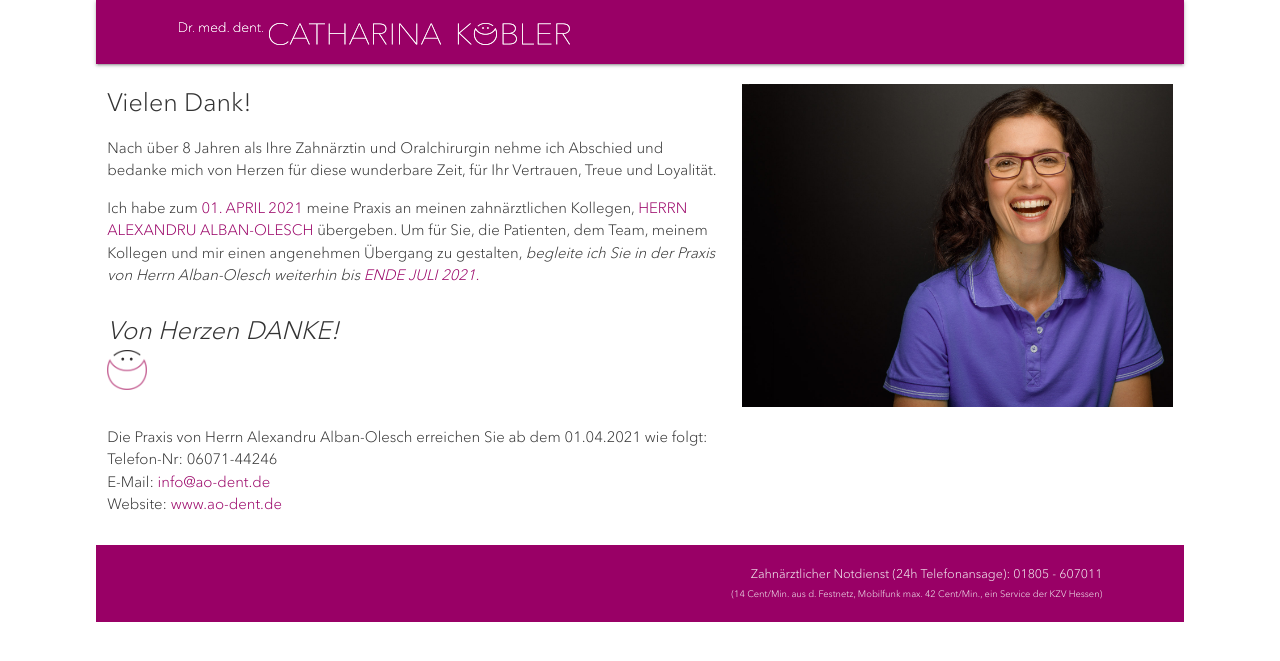
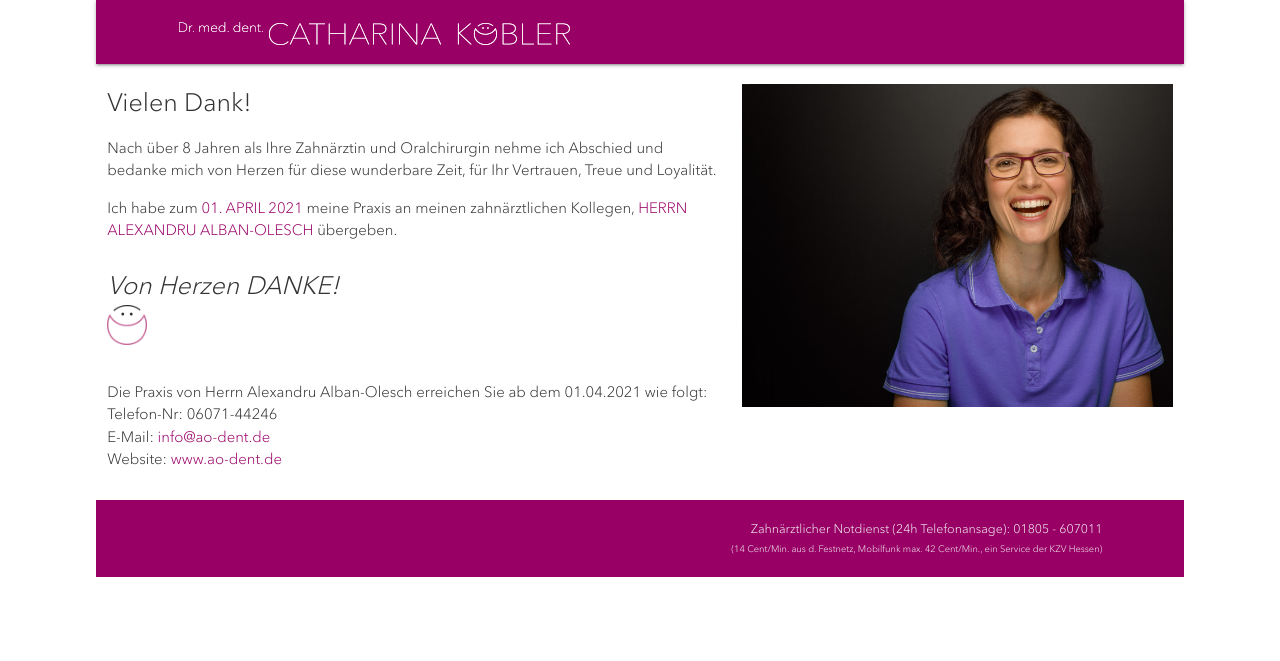
Before and after one commit to praxisdrkoebler/praxisdrkoebler.github.io, a Jekyll site: the page built from index.html, in a window 1280 px wide. Shown: the top 661 px of the page. Built offline with Jekyll 4.4.1, drawn with Linux system fonts in a browser that asks for light colours.

Commit message:
Update index.html

```diff
--- a/index.html
+++ b/index.html
@@ -11,7 +11,6 @@ title: Zentrum für Oralchirurgie und Systemische Zahnheilkunde
     </p>
     <p>
       Ich habe zum <strong>01. April 2021</strong> meine Praxis an meinen zahnärztlichen Kollegen, <strong>Herrn Alexandru Alban-Olesch</strong> übergeben.
-      Um für Sie, die Patienten, dem Team, meinem Kollegen und mir einen angenehmen Übergang zu gestalten, <em>begleite ich Sie in der Praxis von Herrn Alban-Olesch weiterhin bis <strong>Ende Juli 2021.</strong></em>
     </p>
     <p class="flow-text">
       <em>Von Herzen DANKE!</em><br/>
```
